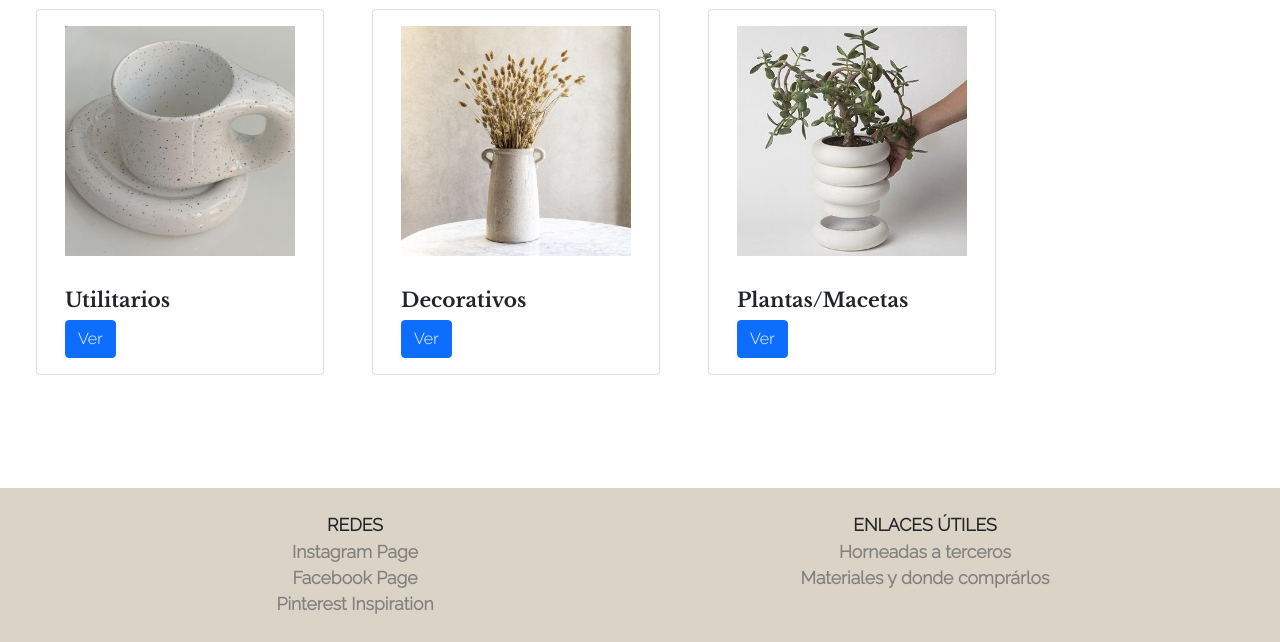
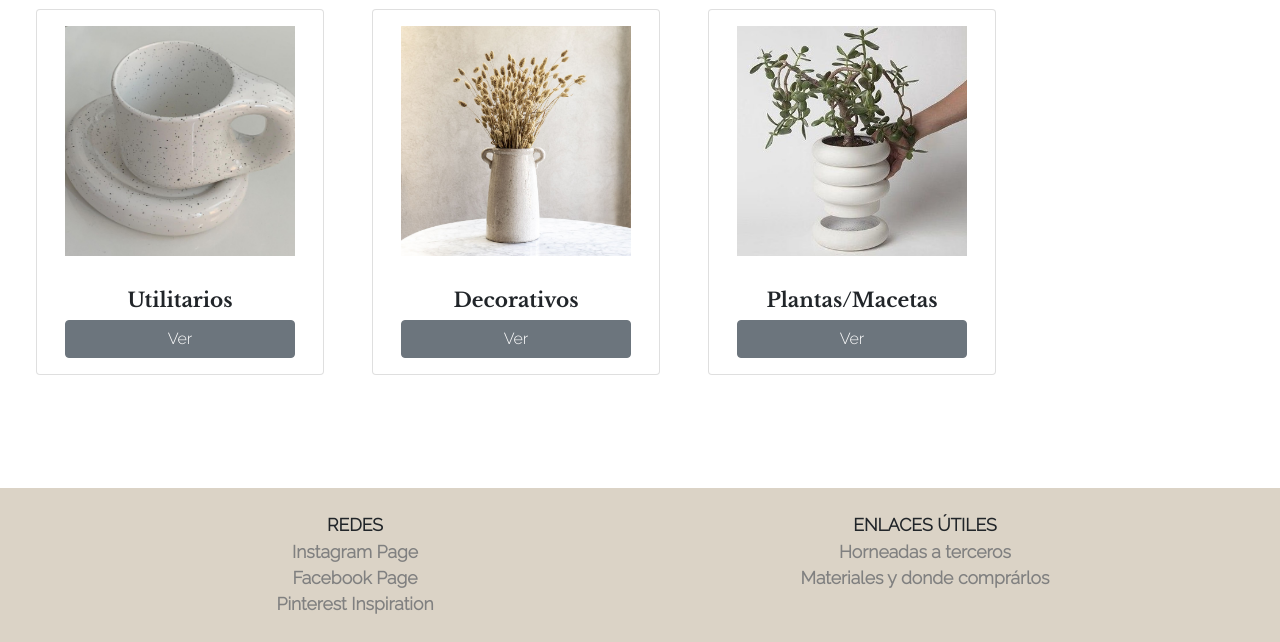
Before and after one commit to camimoirano/finalproject, a website: page paginas/productos.html in a window 1280 px wide. Shown: the part 160-802 px from the top of the page. Drawn offline with nearby package versions, Linux system fonts and the light colour scheme.

Commit message:
center change

```diff
--- a/paginas/productos.html
+++ b/paginas/productos.html
@@ -44,22 +44,22 @@
 			<div class="card col-4 m-4" style="width: 18rem;">
 			  <img src="../assets/taza2.jfif" class="card-img-top p-3" alt="...">
 			  <div class="card-body">
-			    <h5 class="card-title">Utilitarios</h5>
-			    <a href="utilitarios.html" class="btn btn-primary">Ver</a>
+			    <h5 class="card-title d-flex justify-content-center">Utilitarios</h5>
+			    <a href="utilitarios.html" class="btn btn-secondary d-flex justify-content-center">Ver</a>
 			  </div>
 			</div>
 			<div class="card col-4 m-4" style="width: 18rem;">
 			  <img src="../assets/jarron6.jfif" class="card-img-top p-3" alt="...">
 			  <div class="card-body">
-			    <h5 class="card-title">Decorativos</h5>
-			    <a href="decorativos.html" class="btn btn-primary">Ver</a>
+			    <h5 class="card-title d-flex justify-content-center">Decorativos</h5>
+			    <a href="decorativos.html" class="btn btn-secondary d-flex justify-content-center">Ver</a>
 			  </div>
 			</div>
 			<div class="card col-4 m-4" style="width: 18rem;">
 			  <img src="../assets/maceta2.jfif" class="card-img-top p-3" alt="...">
 			  <div class="card-body">
-			    <h5 class="card-title">Plantas/Macetas</h5>
-			    <a href="plantas.html" class="btn btn-primary">Ver</a>
+			    <h5 class="card-title d-flex justify-content-center">Plantas/Macetas</h5>
+			    <a href="plantas.html" class="btn btn-secondary d-flex justify-content-center">Ver</a>
 			  </div>
 			</div>
 		</div>
```
Also changed, not shown: paginas/blog.html (+6 -6 lines).
